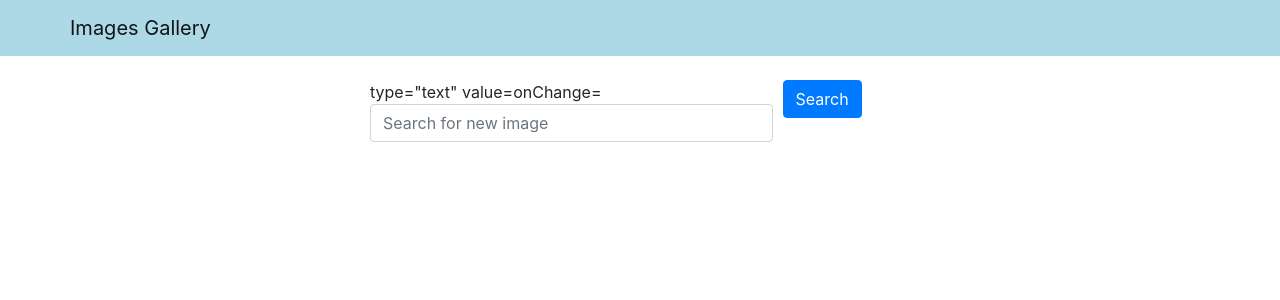
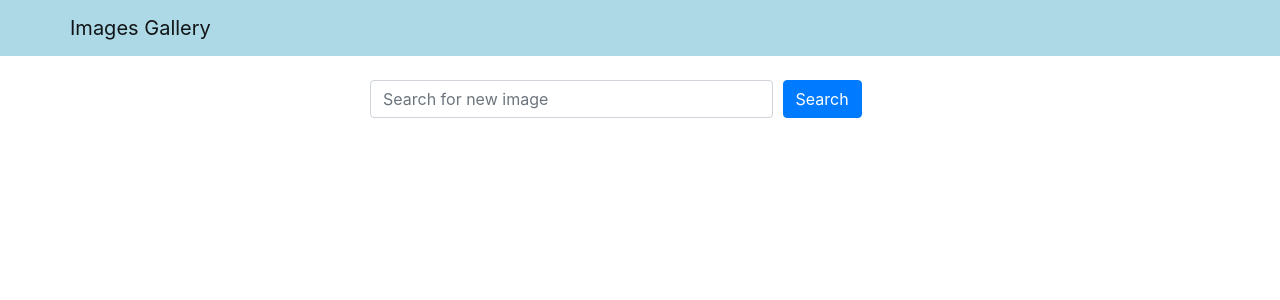
Before and after one commit to adel-nouar/images-gallery, a React (Create React App) app in the folder frontend/: page / in a window 1280 px wide. Shown: the top 300 px of the page. Built offline with nearby package versions, Linux system fonts and the light colour scheme; no server answers.

Commit message:
Adding local file with Environment Variables

```diff
--- a/frontend/src/App.js
+++ b/frontend/src/App.js
@@ -4,6 +4,7 @@ import "bootstrap/dist/css/bootstrap.min.css";
 import Header from "./components/Header";
 import Search from "./components/Search";
 
+const UNSPLASH_KEY = process.env.REACT_APP_UNSPLASH_KEY;
 const App = () => {
   const [word, setWord] = useState("");
 
--- a/frontend/src/components/Search.js
+++ b/frontend/src/components/Search.js
@@ -9,9 +9,12 @@ const Search = ({ word, setWord, handleSubmit }) => {
           <Form onSubmit={handleSubmit}>
             <Form.Row>
               <Col xs={9}>
-                type="text" value={word}
-                onChange={(e) => setWord(e.target.value)}
-                <Form.Control placeholder="Search for new image" />
+                <Form.Control
+                  type="text"
+                  value={word}
+                  onChange={(e) => setWord(e.target.value)}
+                  placeholder="Search for new image"
+                />
               </Col>
               <Col>
                 <Button variant="primary" type="submit">
```
